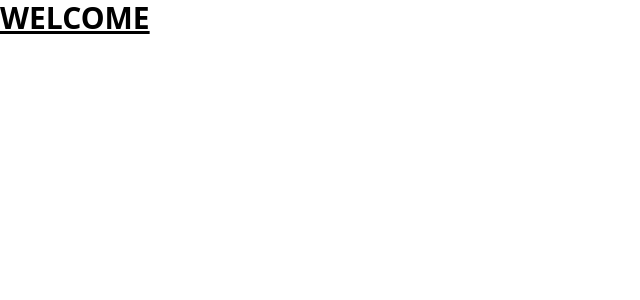
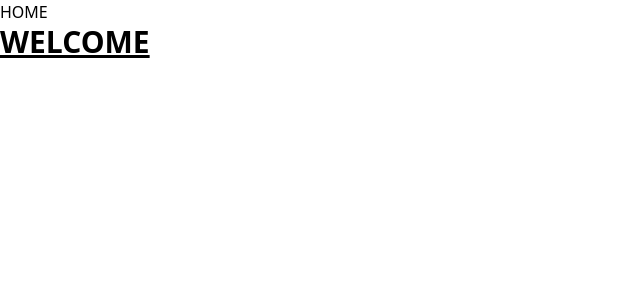
Before and after one commit to burakadam/mcds-challenge, a React (Create React App) app: page / in a window 1280 px wide. Shown: the top 300 px of the page, without its empty margins (0-640 px from the left). Built offline with nearby package versions, Linux system fonts and the light colour scheme.

Commit message:
craco and  ts config added

```diff
--- /dev/null
+++ b/craco.config.js
@@ -0,0 +1,8 @@
+const path = require('path');
+module.exports = {
+  webpack: {
+    alias: {
+      '@': path.resolve(__dirname, 'src'),
+    },
+  },
+};
--- a/src/App.tsx
+++ b/src/App.tsx
@@ -1,10 +1,11 @@
+import { Layout } from '@/components/Layout';
 import './index.css';
 
 function App() {
   return (
-    <div>
+    <Layout>
       <p className='text-3xl font-bold underline'>WELCOME</p>
-    </div>
+    </Layout>
   );
 }
 
--- /dev/null
+++ b/src/components/Layout/Layout.tsx
@@ -0,0 +1,12 @@
+import { ILayoutProps } from '.';
+
+const Layout = (props: ILayoutProps) => (
+  <div>
+    <header>
+      <a href='/'>HOME</a>
+    </header>
+    {props.children}
+  </div>
+);
+
+export { Layout };
--- /dev/null
+++ b/src/components/Layout/index.ts
@@ -0,0 +1,5 @@
+export interface ILayoutProps {
+  children: React.ReactNode;
+}
+
+export * from './Layout';
```
Also changed, not shown: package.json (+4 -3 lines), tsconfig.json (+3 -6 lines), tsconfig.paths.json (added, +8 -0 lines), 1 other file (tests, documents, lock files or other folders).
